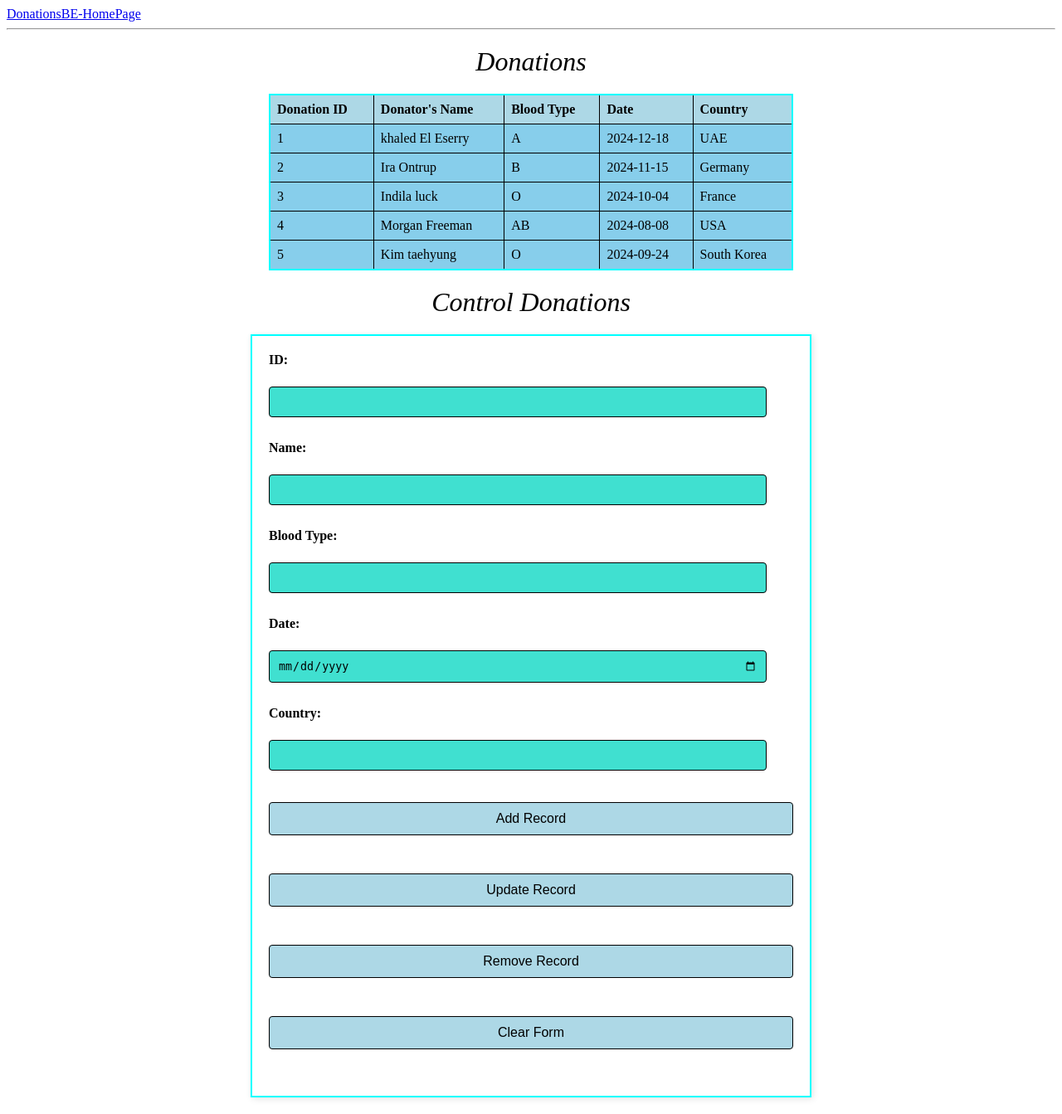
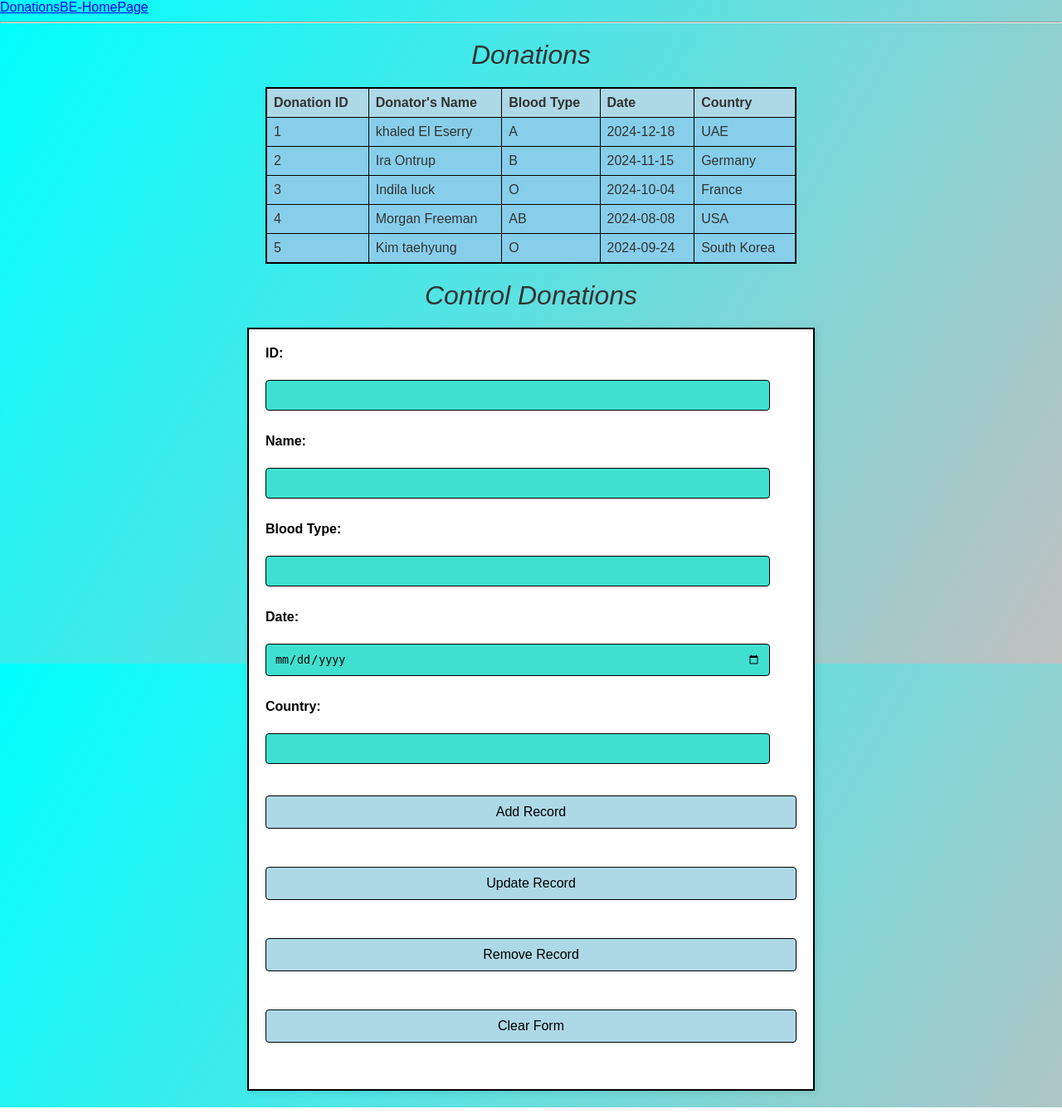
Before and after one commit to EyadMohamed919/Al-Haram-Specialized-Hospital, a PHP site: page /BloodDonBE.html in a window 1280 px wide. Shown: the whole page at 83% size. Run offline with PHP 8.4, Linux system fonts and the light colour scheme.

Commit message:
Updated BEstylesheet1.css

```diff
--- a/CSS Sheets/BEstylesheet1.css
+++ b/CSS Sheets/BEstylesheet1.css
@@ -9,7 +9,7 @@ p {
     border-collapse: collapse;
     width: 50%;
     margin: 20px auto;
-    border: 2px solid cyan;
+    border: 2px solid black;
 }
 
 #Donationtable th, #Donationtable td {
@@ -25,7 +25,7 @@ p {
 }
 
 form {
-    border: 2px solid cyan;
+    border: 2px solid black;
     padding: 20px;
     margin: 20px auto;
     width: 50%;
@@ -67,3 +67,12 @@ form button {
 form button:hover {
     background-color: deepskyblue;
 }
+
+body {
+    margin: 0;
+    font-family: 'Montserrat', sans-serif;
+    background: linear-gradient(120deg, aqua, #C0C0C0);
+    background-attachment: fixed;
+    background-size: cover;
+    color: #333;
+}
```
